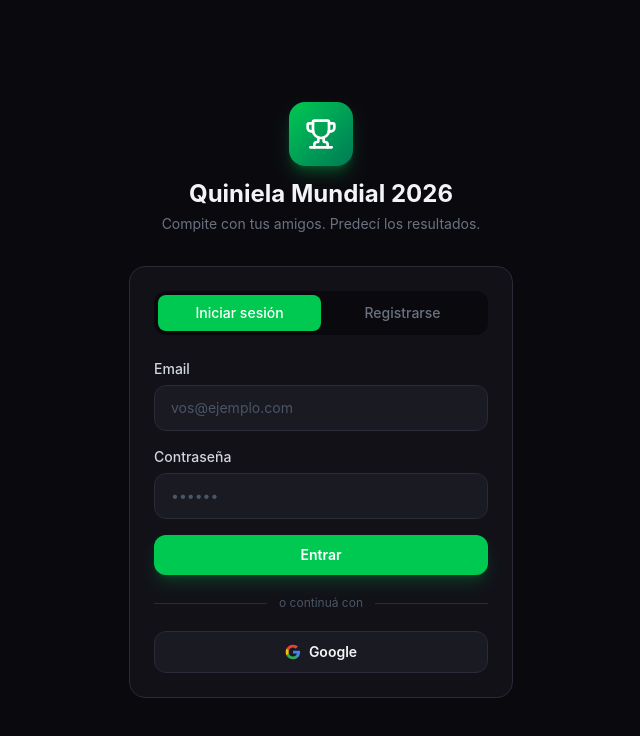
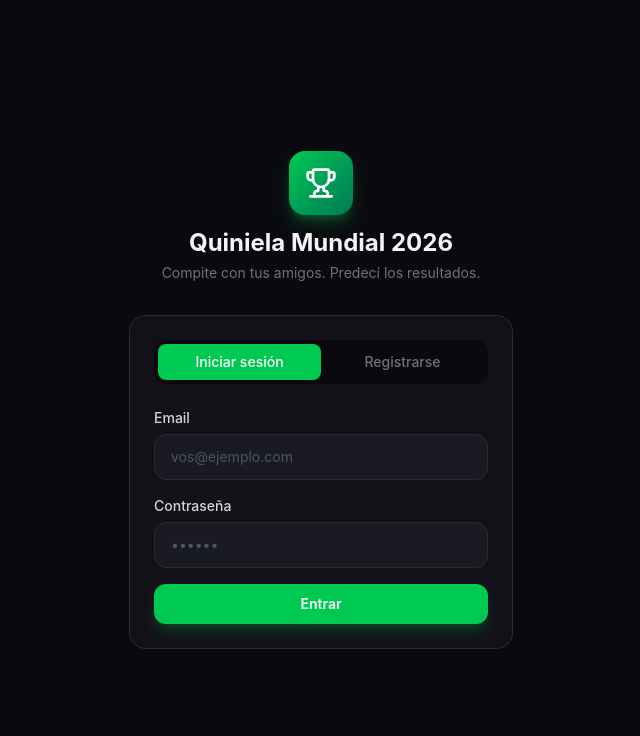
Before and after one commit to Eufragio/quiniela-mundial-2026, a React (Vite) app: page /auth in a window 1280 px wide. Shown: the top 736 px of the page, without its empty margins (319-959 px from the left). Built offline with nearby package versions, Linux system fonts and the light colour scheme; no server answers.

Commit message:
chore: remove Google OAuth button until provider is configured

```diff
--- a/src/features/auth/pages/AuthPage.tsx
+++ b/src/features/auth/pages/AuthPage.tsx
@@ -54,13 +54,6 @@
       options: { data: { username: data.username } },
     })
     if (error) setServerError(error.message)
-  }
-
-  async function handleGoogle() {
-    await supabase.auth.signInWithOAuth({
-      provider: 'google',
-      options: { redirectTo: `${window.location.origin}/dashboard` },
-    })
   }
 
   return (
@@ -159,22 +152,6 @@
           </form>
         )}
 
-        {/* Divider */}
-        <div className="my-5 flex items-center gap-3">
-          <div className="h-px flex-1 bg-[#2a2a38]" />
-          <span className="text-xs text-gray-600">o continuá con</span>
-          <div className="h-px flex-1 bg-[#2a2a38]" />
-        </div>
-
-        <Button variant="secondary" fullWidth onClick={handleGoogle} type="button">
-          <svg viewBox="0 0 24 24" className="h-4 w-4">
-            <path fill="#4285F4" d="M22.56 12.25c0-.78-.07-1.53-.2-2.25H12v4.26h5.92c-.26 1.37-1.04 2.53-2.21 3.31v2.77h3.57c2.08-1.92 3.28-4.74 3.28-8.09z"/>
-            <path fill="#34A853" d="M12 23c2.97 0 5.46-.98 7.28-2.66l-3.57-2.77c-.98.66-2.23 1.06-3.71 1.06-2.86 0-5.29-1.93-6.16-4.53H2.18v2.84C3.99 20.53 7.7 23 12 23z"/>
-            <path fill="#FBBC05" d="M5.84 14.09c-.22-.66-.35-1.36-.35-2.09s.13-1.43.35-2.09V7.07H2.18C1.43 8.55 1 10.22 1 12s.43 3.45 1.18 4.93l2.85-2.22.81-.62z"/>
-            <path fill="#EA4335" d="M12 5.38c1.62 0 3.06.56 4.21 1.64l3.15-3.15C17.45 2.09 14.97 1 12 1 7.7 1 3.99 3.47 2.18 7.07l3.66 2.84c.87-2.6 3.3-4.53 6.16-4.53z"/>
-          </svg>
-          Google
-        </Button>
       </div>
     </div>
   )
```
